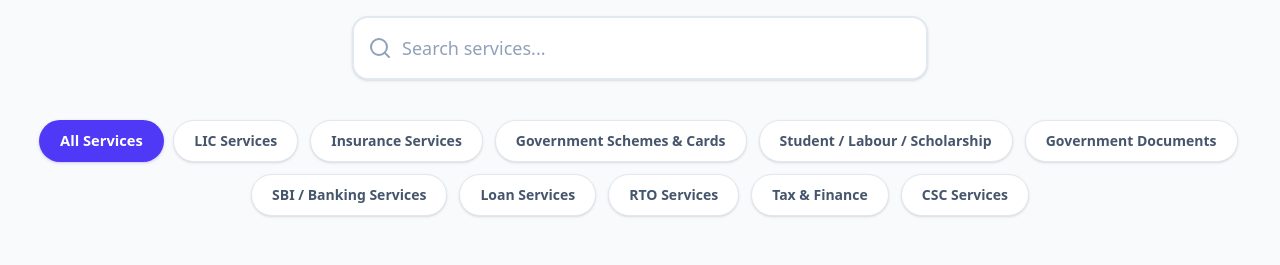
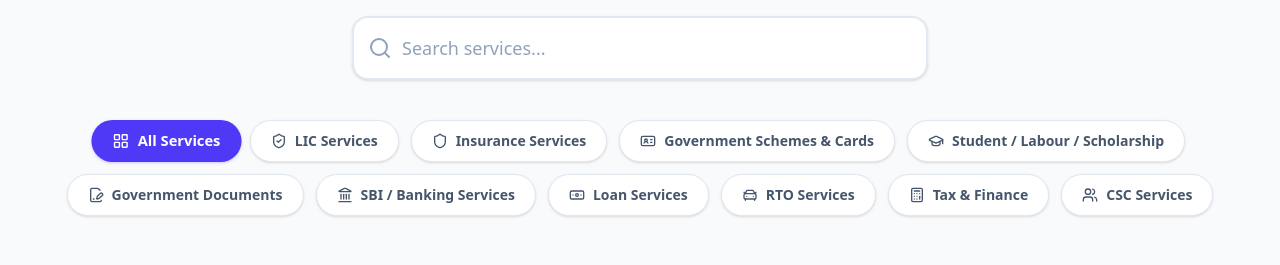
Before and after one commit to harshhhparmar/Jay-Computer-, a React (Vite) app: page / in a window 1280 px wide. Shown: the part 1000-1265 px from the top of the page. Built offline with nearby package versions, Linux system fonts and the light colour scheme; no server answers; the database is empty.

Commit message:
feat(ui): add category icons and styling to services
Introduced a mapping of icons for service categories to improve visual navigation and updated the category filter buttons to support icon integration.

```diff
--- a/src/components/ServicesSection.tsx
+++ b/src/components/ServicesSection.tsx
@@ -1,7 +1,20 @@
 import { useState, useMemo, useEffect } from 'react';
 import { services, siteConfig } from '../data';
 import { getIcon } from './Icons';
-import { Search, MapPin, ChevronDown, ChevronUp, FileText } from 'lucide-react';
+import { Search, MapPin, ChevronDown, ChevronUp, FileText, ShieldCheck, Shield, IdCard, GraduationCap, FileSignature, Landmark, Banknote, CarFront, Calculator, Users, LayoutGrid } from 'lucide-react';
+
+const categoryIcons: Record<string, any> = {
+  'LIC Services': ShieldCheck,
+  'Insurance Services': Shield,
+  'Government Schemes & Cards': IdCard,
+  'Student / Labour / Scholarship': GraduationCap,
+  'Government Documents': FileSignature,
+  'SBI / Banking Services': Landmark,
+  'Loan Services': Banknote,
+  'RTO Services': CarFront,
+  'Tax & Finance': Calculator,
+  'CSC Services': Users
+};
 
 export const ServicesSection = () => {
   const [searchTerm, setSearchTerm] = useState('');
@@ -187,27 +200,32 @@
           <div className="order-3 md:order-2 flex flex-wrap items-center justify-center gap-2 md:gap-3 mb-10 md:mb-12">
             <button
               onClick={() => setSelectedCategory(null)}
-              className={`px-5 py-2.5 rounded-full text-sm font-bold transition-all shadow-sm ${
+              className={`px-5 py-2.5 rounded-full text-sm font-bold transition-all shadow-sm flex items-center gap-2 ${
                 selectedCategory === null
                   ? 'bg-indigo-600 text-white shadow-indigo-600/20 scale-105'
                   : 'bg-white text-slate-600 hover:bg-slate-100 border border-slate-200 hover:text-indigo-600'
               }`}
             >
+              <LayoutGrid className="w-4 h-4" />
               All Services
             </button>
-            {categories.map(cat => (
+            {categories.map(cat => {
+              const Icon = categoryIcons[cat] || LayoutGrid;
+              return (
                 <button
                   key={cat}
                   onClick={() => setSelectedCategory(cat)}
-                className={`px-5 py-2.5 rounded-full text-sm font-bold transition-all shadow-sm ${
+                  className={`px-5 py-2.5 rounded-full text-sm font-bold transition-all shadow-sm flex items-center gap-2 ${
                     selectedCategory === cat
                       ? 'bg-indigo-600 text-white shadow-indigo-600/20 scale-105'
                       : 'bg-white text-slate-600 hover:bg-slate-100 border border-slate-200 hover:text-indigo-600'
                   }`}
                 >
+                  <Icon className="w-4 h-4" />
                   {cat}
                 </button>
-            ))}
+              );
+            })}
           </div>
 
           <div className="order-1 md:order-3 w-full">
```
Also changed, not shown: 1 other file (tests, documents, lock files or other folders). Lines whose indentation alone changed are shown as unchanged.
